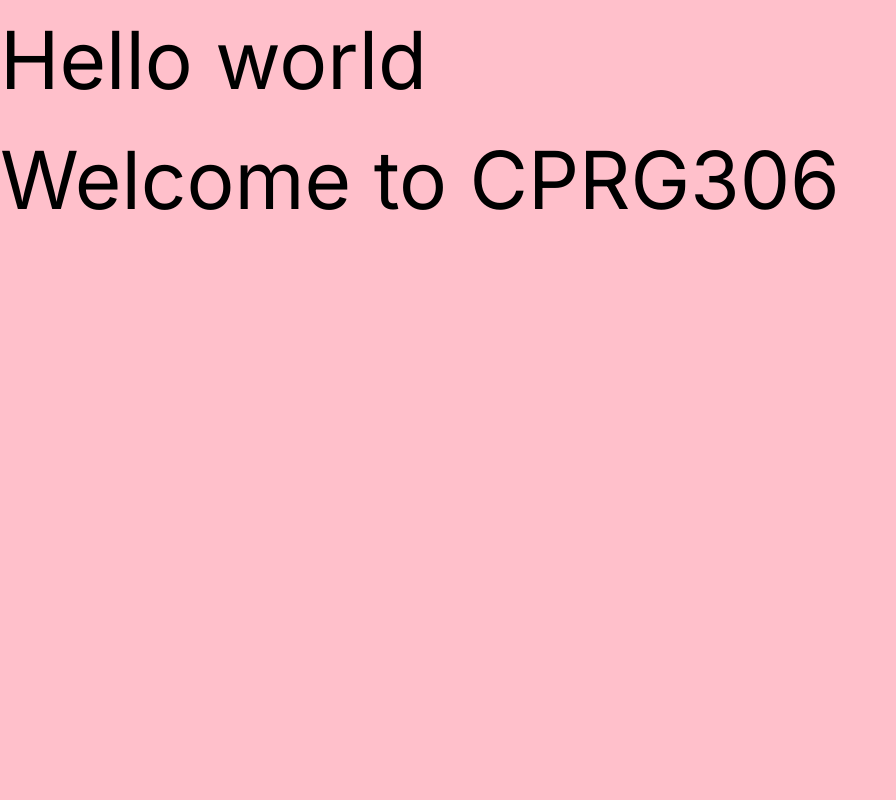
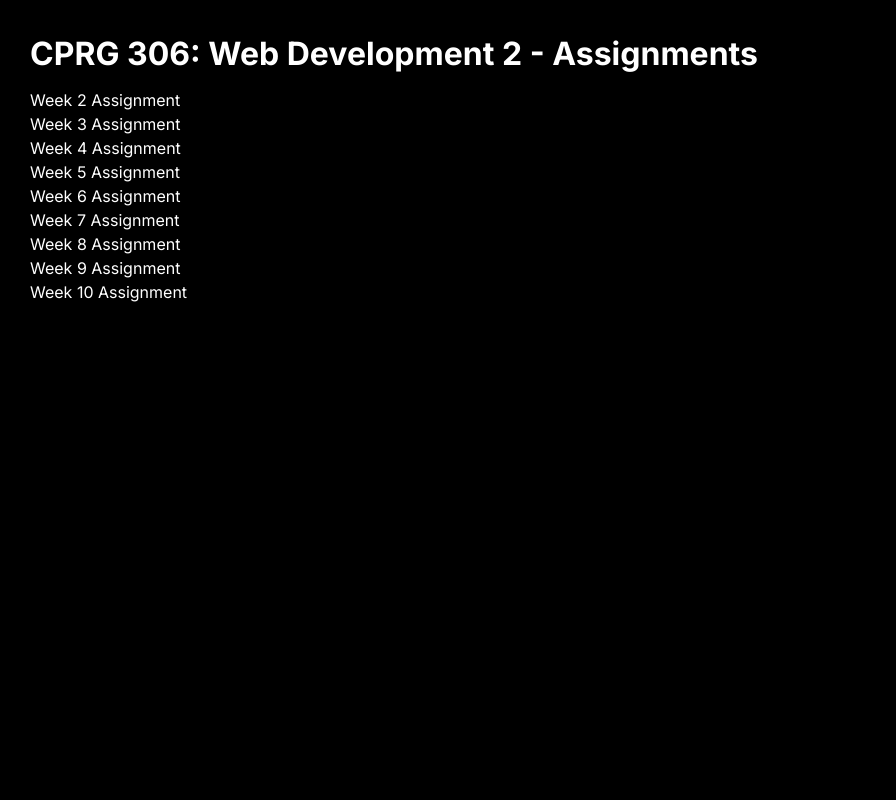
Before and after one commit to ChonthichaJessie/cprg306-assignments, a Next.js app: page / in a window 1280 px wide. Shown: the top 800 px of the page, without its empty margins (0-896 px from the left). Built offline with nearby package versions, Linux system fonts and the light colour scheme.

Commit message:
updated as example output

```diff
--- a/app/page.js
+++ b/app/page.js
@@ -1,22 +1,49 @@
-'use client'
+"use client";
 import React from "react";
 import styled from "styled-components";
 
 const Home = () => {
   return (
-    <Wrapping>
-      <Content>Hello world</Content>
-      <Content>Welcome to CPRG306</Content>
-    </Wrapping>
+    <Wrapper>
+      <Heading>CPRG 306: Web Development 2 - Assignments</Heading>
+      <Assignment>
+        <a href="./week-2">Week 2 Assignment</a>
+        <a>Week 3 Assignment</a>
+        <a>Week 4 Assignment</a>
+        <a>Week 5 Assignment</a>
+        <a>Week 6 Assignment</a>
+        <a>Week 7 Assignment</a>
+        <a>Week 8 Assignment</a>
+        <a>Week 9 Assignment</a>
+        <a>Week 10 Assignment</a>
+      </Assignment>
+    </Wrapper>
   );
 };
+
 export default Home;
 
-export const Content = styled.p`
-  font-size: 80px;
-`
-export const Wrapping = styled.div`
-  width: 100%;
-  height: 1800px;
-  background: pink;
-`
+const Wrapper = styled.div`
+  display: flex;
+  flex-direction: column;
+  width: 100vw;
+  height: 100vw;
+  background-color: black;
+`;
+
+const Heading = styled.h1`
+  font-size: 2rem;
+  font-weight: bold;
+  margin-top: 30px;
+  margin-bottom: 10px;
+  color: white;
+  margin-left: 30px;
+`;
+
+const Assignment = styled.div`
+  display: flex;
+  flex-direction: column;
+  color: white;
+  margin-left: 30px;
+
+`;
--- /dev/null
+++ b/app/week-2/page.js
@@ -0,0 +1,25 @@
+"use client";
+import React from "react";
+import styled from "styled-components";
+import StudentInfo from "./student-info";
+
+const Page = () => {
+  return (
+    <Wrapper>
+      <Heading>Shopping List</Heading>
+      <StudentInfo />
+    </Wrapper>
+  );
+};
+
+export default Page;
+
+const Heading = styled.h1`
+  color: white;
+`;
+
+const Wrapper = styled.div`
+  width: 100vw;
+  height: 100vW;
+  background-color: black;
+  `;
--- /dev/null
+++ b/app/week-2/student-info.js
@@ -0,0 +1,23 @@
+import React from "react";
+import styled from "styled-components";
+
+const StudentInfo = () => {
+  return (
+    <>
+      <Heading>Jessie Chonthicha</Heading>
+      <Link href="https://github.com/ChonthichaJessie/cprg306-assignments.git">
+        Github link
+      </Link>
+    </>
+  );
+};
+
+export default StudentInfo;
+
+const Heading = styled.h1`
+  color: white;
+`;
+
+const Link = styled.a`
+  color: white;
+`;
```
